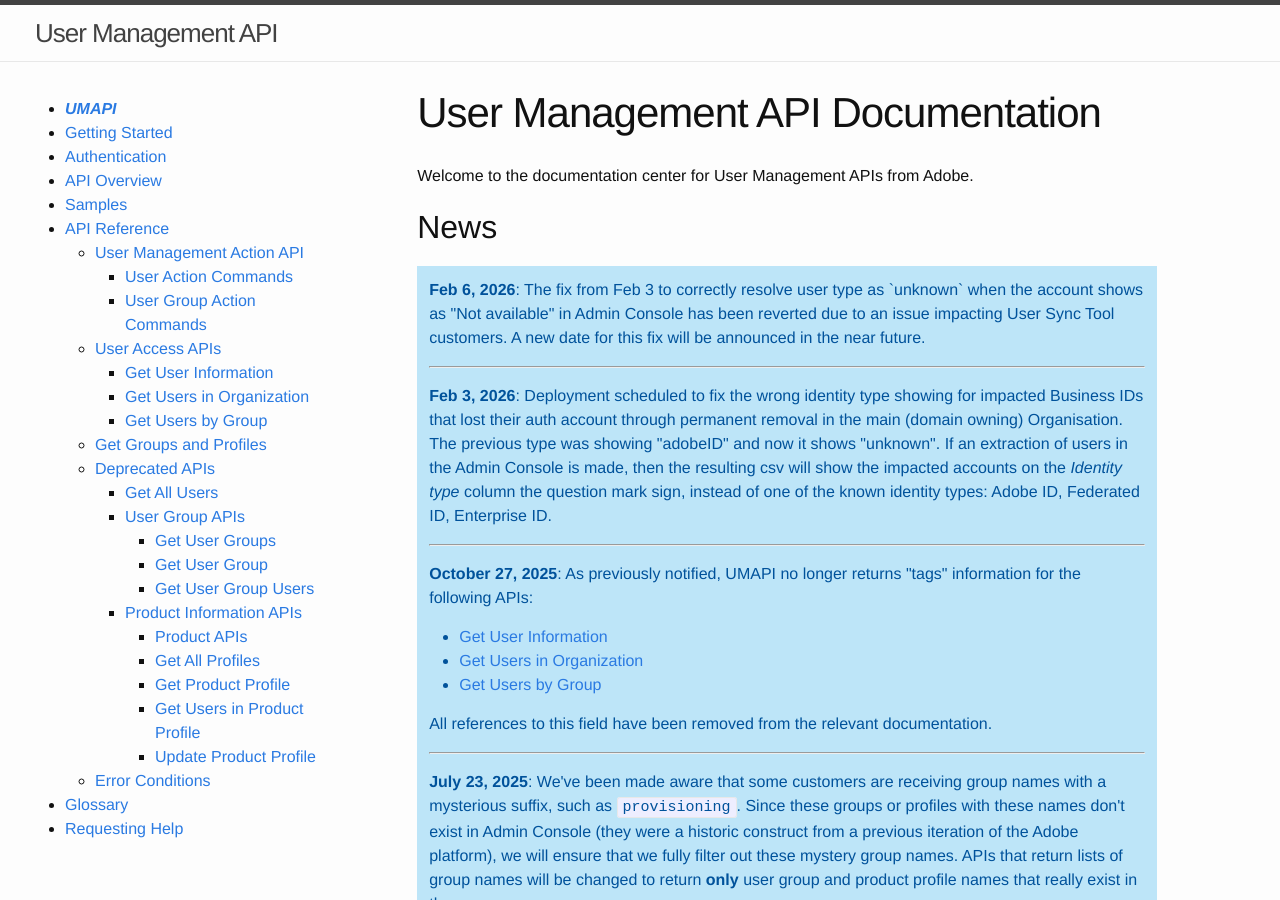
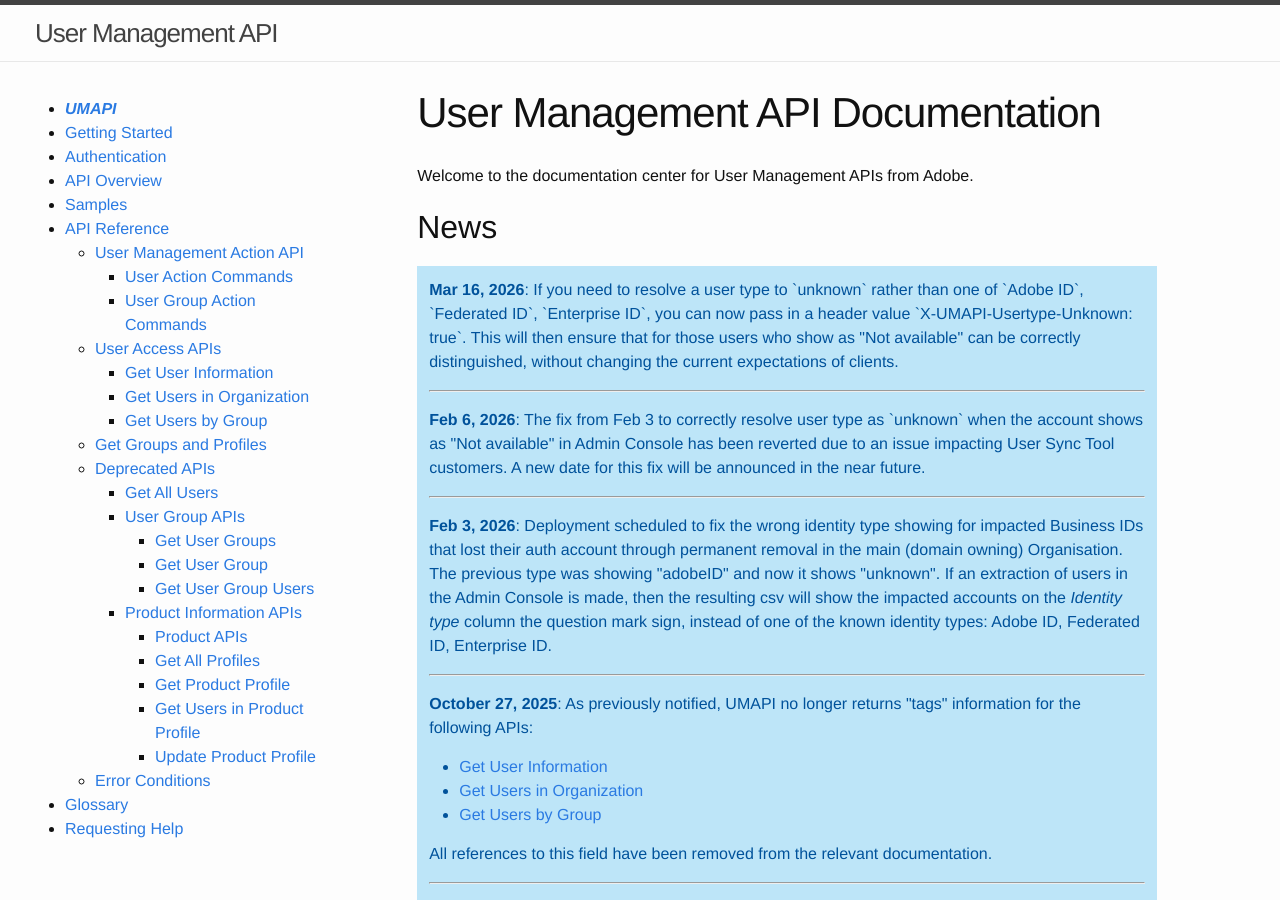
Before and after one commit to adobe-apiplatform/umapi-documentation, a Jekyll site: the page built from docs/en/index.md, in a window 1280 px wide and 900 px high. Built offline with Jekyll 4.4.1, drawn with Linux system fonts in a browser that asks for light colours.

Commit message:
Include information on forcing user type field to unknown

```diff
--- a/docs/en/index.md
+++ b/docs/en/index.md
@@ -11,6 +11,8 @@
 
 <h2>News</h2>
 <div class="isa_info">
+<p><strong>Mar 16, 2026</strong>: If you need to resolve a user type to `unknown` rather than one of `Adobe ID`, `Federated ID`, `Enterprise ID`, you can now pass in a header value `X-UMAPI-Usertype-Unknown: true`. This will then ensure that for those users who show as "Not available" can be correctly distinguished, without changing the current expectations of clients.</p>
+<hr class="api-ref-rule">
 <p><strong>Feb 6, 2026</strong>: The fix from Feb 3 to correctly resolve user type as `unknown` when the account shows as "Not available" in Admin Console has been reverted due to an issue impacting User Sync Tool customers. A new date for this fix will be announced in the near future.</p>
 <hr class="api-ref-rule">
 <p><strong>Feb 3, 2026</strong>: Deployment scheduled to fix the wrong identity type showing for impacted Business IDs that lost their auth account through permanent removal in the main (domain owning) Organisation. The previous type was showing "adobeID" and now it shows "unknown".
```
Also changed, not shown: docs/en/api/getUser.md (+1 -0 lines), docs/en/api/getUsersByGroup.md (+1 -0 lines), docs/en/api/getUsersWithPage.md (+1 -0 lines).
